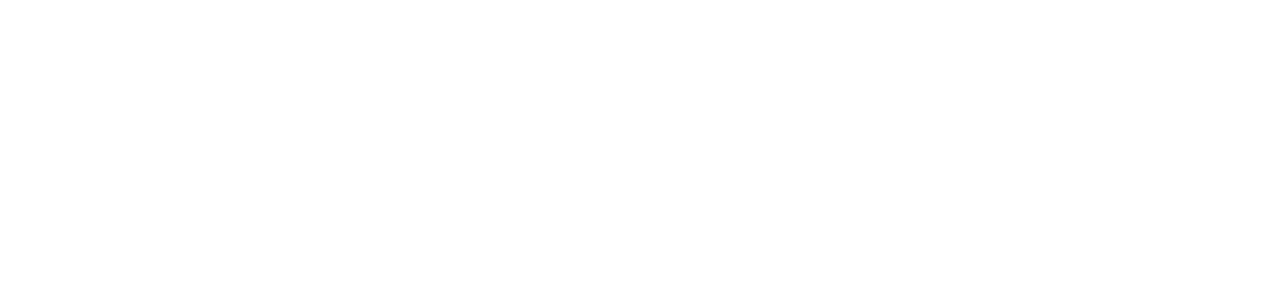
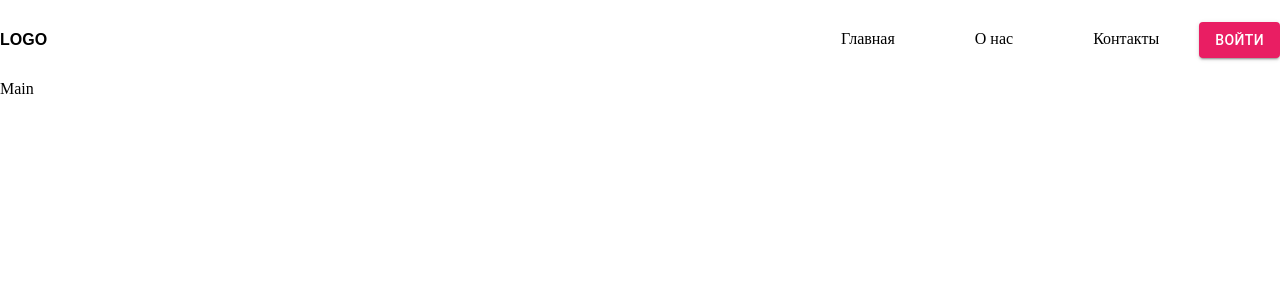
Before and after one commit to DaProWebStudio/online-payment-system, a React (Create React App) app in the folder client/: page / in a window 1280 px wide. Shown: the top 300 px of the page. Built offline with nearby package versions, Linux system fonts and the light colour scheme.

Commit message:
done navbar

```diff
--- a/client/src/app/App.js
+++ b/client/src/app/App.js
@@ -1,8 +1,16 @@
-import './styles/globals.scss'
+import './styles/index.scss'
+import {Home} from "../pages";
+import {Navbar} from "../widgets";
+import {Route, Routes} from "react-router-dom";
 
 function App() {
     return (
         <div className="App">
+            <Navbar/>
+            <Routes>
+                <Route path='/' element={<Home/>}/>
+            </Routes>
+
         </div>
     );
 }
--- a/client/src/app/styles/globals.scss
+++ b/client/src/app/styles/globals.scss
@@ -1,3 +1,5 @@
-h1 {
-  color: red;
+
+.container {
+  max-width: 1600px;
+  margin: 0 auto;
 }
--- /dev/null
+++ b/client/src/app/styles/index.scss
@@ -0,0 +1,3 @@
+@import "reset";
+@import "variables";
+@import "globals";
--- /dev/null
+++ b/client/src/app/styles/reset.scss
@@ -0,0 +1,88 @@
+/* Reset and base styles  */
+* {
+  padding: 0;
+  margin: 0;
+  border: none;
+}
+
+*,
+*::before,
+*::after {
+  box-sizing: border-box;
+}
+
+/* Links */
+
+a, a:link, a:visited  {
+  text-decoration: none;
+}
+
+a:hover  {
+  text-decoration: none;
+}
+
+/* Common */
+
+aside, nav, footer, header, section, main {
+  display: block;
+}
+
+h1, h2, h3, h4, h5, h6, p {
+  font-size: inherit;
+  font-weight: inherit;
+}
+
+ul, ul li {
+  list-style: none;
+}
+
+img {
+  vertical-align: top;
+}
+
+img, svg {
+  max-width: 100%;
+  height: auto;
+}
+
+address {
+  font-style: normal;
+}
+
+/* Form */
+
+input, textarea, button, select {
+  font-family: inherit;
+  font-size: inherit;
+  color: inherit;
+  background-color: transparent;
+}
+
+input::-ms-clear {
+  display: none;
+}
+
+button, input[type="submit"] {
+  display: inline-block;
+  box-shadow: none;
+  background: none;
+  cursor: pointer;
+}
+
+input:focus, input:active,
+button:focus, button:active {
+  outline: none;
+}
+
+button::-moz-focus-inner {
+  padding: 0;
+  border: 0;
+}
+
+label {
+  cursor: pointer;
+}
+
+legend {
+  display: block;
+}
--- /dev/null
+++ b/client/src/app/styles/variables.scss
@@ -0,0 +1,7 @@
+:root {
+  --main-color-text: #000;
+
+
+  // size
+  --navbar-height: 80px;
+}
--- /dev/null
+++ b/client/src/pages/Home/Home.jsx
@@ -0,0 +1,10 @@
+
+const Home = () => {
+    return (
+        <div className='main-content'>
+            Main
+        </div>
+    );
+};
+
+export default Home;
--- /dev/null
+++ b/client/src/pages/index.js
@@ -0,0 +1,5 @@
+import Home from './Home/Home'
+
+export {
+    Home,
+}
--- /dev/null
+++ b/client/src/widgets/Navbar/Navbar.jsx
@@ -0,0 +1,30 @@
+import React from 'react';
+import cls from './Navbar.module.scss'
+import {styled} from "@mui/material/styles";
+import Button from "@mui/material/Button";
+import {pink} from "@mui/material/colors";
+import {Link} from "react-router-dom";
+
+const ColorRedButton = styled(Button)(({ theme }) => ({
+    color: theme.palette.getContrastText(pink[500]),
+    backgroundColor: pink[500],
+    '&:hover': {
+        backgroundColor: pink[700],
+    },
+}));
+
+const Navbar = () => {
+    return (
+        <div className={`${cls.Navbar} container`}>
+            <h2 className={cls.logo}>LOGO</h2>
+            <div className={cls.links}>
+                <Link to={'/'}>Главная</Link>
+                <Link to={'/about'}>О нас</Link>
+                <Link to={'/contact'}>Контакты</Link>
+                <ColorRedButton variant="contained">Войти</ColorRedButton>
+            </div>
+        </div>
+    );
+};
+
+export default Navbar;
--- /dev/null
+++ b/client/src/widgets/Navbar/Navbar.module.scss
@@ -0,0 +1,19 @@
+.Navbar {
+  display: flex;
+  justify-content: space-between;
+  align-items: center;
+  height: var(--navbar-height);
+}
+
+.logo {
+  color: var(--main-color-text);
+  font-family: sans-serif;
+  font-weight: 700;
+}
+
+.links {
+   a {
+     margin: 0 40px;
+     color: var(--main-color-text);
+   }
+}
--- a/client/src/widgets/index.js
+++ b/client/src/widgets/index.js
@@ -0,0 +1,5 @@
+import Navbar from './Navbar/Navbar'
+
+export {
+    Navbar,
+}
```
Also changed, not shown: client/src/pages/Home/Home.module.scss (added).
